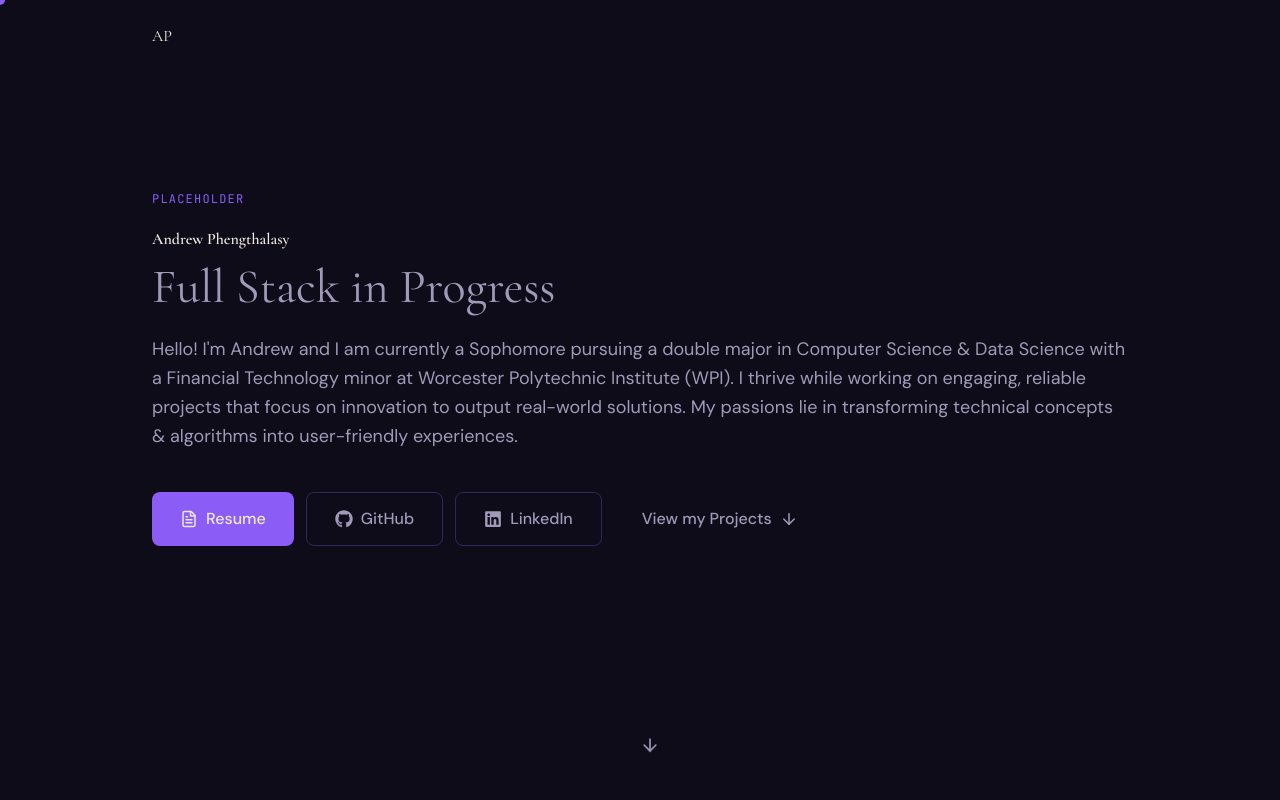
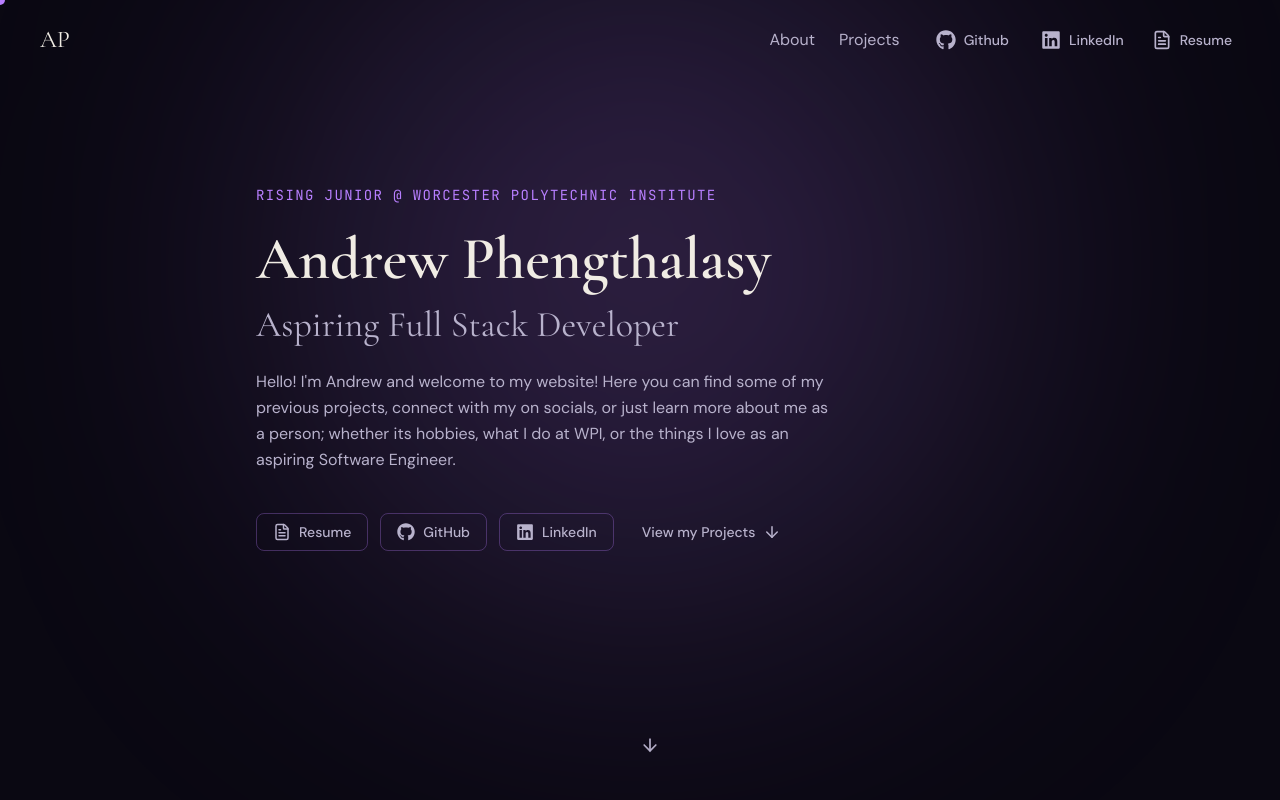
Before and after one commit to Andrew-Phengthalasy/portfolio, a Next.js app: page / in a window 1280 px wide. Shown: the top 800 px of the page. Built offline with nearby package versions, Linux system fonts and the light colour scheme.

Commit message:
styling changes!

```diff
--- a/app/global.css
+++ b/app/global.css
@@ -52,6 +52,6 @@
     }
 
     .label {
-        @apply font-mono text-accent text-xs uppercase tracking-widest;
+        @apply font-mono text-accent text-sm uppercase tracking-widest;
     }
 }
--- a/components/UserInterface/Button.tsx
+++ b/components/UserInterface/Button.tsx
@@ -28,9 +28,9 @@
     };
 
     const sizes = {
-        sm: "px-3 py-1.5 text-sm",
-        md: "px-5 py-2.5 text-sm",
-        lg: "px-7 py-3.5 text-base",
+        sm: "px-2 py-0.5 text-sm",
+        md: "px-3 py-1 text-sm",
+        lg: "px-4 py-2 text-sm",
     }
 
     const classes = `${base} ${variants[variant]} ${sizes[size]} ${className}`;
--- a/components/about/index.tsx
+++ b/components/about/index.tsx
@@ -22,9 +22,6 @@
                             beautiful products with sharp designs and personality. This website itself
                             is a great learning experience - im having a bunch of fun with this!
                         </p>
-                        <p>
-                            Im an avid Rainbow Six Siege enjoyer, and I love enjoying the New England weather (...)
-                        </p>
                     </div>
                 </div>
 
--- a/components/footer/index.tsx
+++ b/components/footer/index.tsx
@@ -25,7 +25,7 @@
                     <Button variant="ghost" href="https://linkedin.com/andrew-phengthalasy//" target="_blank">
                         <FaLinkedin/>
                     </Button>
-                    <Button variant="outline" href="/resume.pdf" target="_blank" size="sm">
+                    <Button variant="outline" href="/AndrewPhengthalasy_resume.pdf" target="_blank" size="sm">
                         <FileText size={14}/> Resume
                     </Button>
                 </div>
--- a/components/header/index.tsx
+++ b/components/header/index.tsx
@@ -26,39 +26,39 @@
 
     return (
         <header
-            className={`fixed top-0 left-0 right-0 z-50 transition-all duration-500 ${scrolled ? "bg-background/80 backddrop-blur-md border-b border-accent/10 py-3" : "py-6"}`
+            className={`fixed top-0 left-0 right-0 z-50 transition-all duration-500 ${scrolled ? "bg-background/80 backdrop-blur-md border-b border-accent/10 py-3" : "py-6"}`
             }
         >
             <div
-                className="max-w-5xl mx-auto px-6 flex items-center justify-between">
+                className="w-full px-10 flex items-center justify-between">
                 {/*logo & name*/}
                 <button
                     onClick={() => window.scrollTo({top: 0, behavior: "smooth"})}
-                    className="font-display text-x1 text-warm hover: text-accent transition-colors duration-200">
+                    className="font-display text-2xl text-warm hover:text-accent transition-colors duration-200">
                     AP
                 </button>
                 {/*Desktop Navigation*/}
                 <nav
-                    className="hidden md: flex items-ceneter gap-6">
+                    className="hidden md:flex items-center gap-6 ">
                     {navLinks.map((link) => (
                         <button
                             key={link.label}
                             onClick={() => scrollTo(link.href)}
-                            className="font-body text-sm text-muted hover:text-warm transition-colors duration-200"
+                            className="font-body text-md text-muted hover:text-warm transition-colors duration-200"
                         >
                             {link.label}
                         </button>
                     ))}
                     <div
-                        className="flex items-center gap-2 ml-4">
+                        className="flex items-center gap-2">
                         <Button variant="ghost" href="https://github.com/Andrew-Phengthalasy" target="_blank">
-                            <FaGithub/>
+                            <FaGithub size = {20}/> Github
                         </Button>
                         <Button variant="ghost" href="https://linkedin.com/andrew-phengthalasy//" target="_blank">
-                            <FaLinkedin/>
+                            <FaLinkedin size = {20}/> LinkedIn
                         </Button>
-                        <Button href="/resume.pdf" target="_blank" size="sm">
-                            <FileText size={14}/> Resume
+                        <Button variant = "ghost" href="/AndrewPhengthalasy_resume.pdf" target="_blank" size="sm">
+                            <FileText size={20}/> Resume
                         </Button>
                     </div>
                 </nav>
@@ -78,12 +78,12 @@
             {
                 menuOpen && (
                     <div
-                        className="md:hidden bg-background/95 backdrop-blur-md border-t border-accent/10 px-6 py-6 flex-col gap-4">
+                        className="md:hidden bg-background/95 backdrop-blur-md border-t border-accent/10 px-6 py-6 flex flex-col gap-4">
                         {navLinks.map((link) => (
                             <button
                                 key={link.label}
                                 onClick={() => scrollTo(link.href)}
-                                className="font-body text-elft text-warm hover:text-accent transition-colors duration-200"
+                                className="font-body text-left text-warm hover:text-accent transition-colors duration-200"
                             >
                                 {link.label}
                             </button>
@@ -92,12 +92,11 @@
                             <Button variant="ghost" href="https://github.com/Andrew-Phengthalasy" target="_blank">
                                 <FaGithub/>
                             </Button>
-                            <Button variant="ghost" href="https://linkedin.com/andrew-phengthalasy//" target="_blank">
+                            <Button variant="ghost" href="https://linkedin.com/andrew-phengthalasy/" target="_blank">
                                 <FaLinkedin/>
                             </Button>
-                            <Button href="/resume.pdf" target="_blank" size="sm">
+                            <Button variant = "ghost" href="/AndrewPhengthalasy_resume.pdf" target="_blank" size="sm">
                                 <FileText size={14}/> Resume
-                                <FaLinkedin/>
                             </Button>
                         </div>
                     </div>
--- a/components/landing/index.tsx
+++ b/components/landing/index.tsx
@@ -9,37 +9,32 @@
     };
 
     return (
-        <section className="relative min-h-screen flex flex-col justify-center section-padding"
-        >
+        <section className="relative min-h-screen flex flex-col items-start justify-center px-6">
             {/* background glow */}
             <div
-                className="absolute top-1/3 left-1/2 -translate-x-1/2 -translate-y-1/2 w-[600px] bg-accent/10 rounded-full blur =[120px] pointer-events-none"
-            />
-            <div className="relative z-10 max-w-3x1">
+                className="absolute top-1/3 left-1/2 -translate-x-1/2 -translate-y-1/2 w-[700px] h-[700px] bg-accent/20 rounded-full blur-[140px] pointer-events-none" />
+            <div className="relative z-10 max-w-3xl w-full mx-auto">
                 {/*label*/}
-                <span className="label mb-6 block"> placeholder</span>
+                <span className="label mb-6 block"> Rising Junior @ Worcester Polytechnic Institute</span>
+
 
                 {/* Name */}
-                <h1 className="font-display text-6x2 md:text-8x1 font-semibold text-warm leading-none mb-4"
-                >
+                <h1 className="font-display text-5xl md:text-6xl font-semibold text-warm leading-none mb-4">
                     Andrew Phengthalasy
                 </h1>
 
                 {/*Title*/}
-                <h2 className="font-display text3x1 md:text-5xl text-muted mb-6">
-                    Full Stack in Progress
+                <h2 className="font-display text-2xl md:text-4xl font-normal text-muted mb-6">
+                    Aspiring Full Stack Developer
                 </h2>
 
                 {/* Bio */}
-                <p className="font-body text-muted text-lg max-w-x1 leading-relaxed mb-10">
-                    Hello! I'm Andrew and I am currently a Sophomore pursuing a double major in Computer Science & Data
-                    Science with a Financial Technology minor at Worcester Polytechnic Institute (WPI). I thrive while
-                    working on engaging, reliable projects that focus on innovation to output real-world solutions. My
-                    passions lie in transforming technical concepts & algorithms into user-friendly experiences.
+                <p className="font-body text-muted text-base max-w-xl leading-relaxed mb-10">
+                    Hello! I'm Andrew and welcome to my website! Here you can find some of my previous projects, connect with my on socials, or just learn more about me as a person; whether its hobbies, what I do at WPI, or the things I love as an aspiring Software Engineer.
                 </p>
                 {/* available buttons */}
                 <div className="flex flex-wrap gap-3 mb-16">
-                    <Button href="/resume.pdf" target="_blank" size="lg">
+                    <Button variant = "outline" href="/AndrewPhengthalasy_resume.pdf" target="_blank" size="lg">
                         <FileText size={18}/> Resume
                     </Button>
                     <Button variant="outline" href="https://github.com/Andrew-Phengthalasy" target="_blank" size="lg">
@@ -58,7 +53,7 @@
             {/* Indicate user to scroll*/}
             <button
                 onClick={projectScroll}
-                className="absolute bottom-10 left-1/2 -translate-x-1/2 text-muted hover: text-accent transition-colors duration-200 animate-bounce"
+                className="absolute bottom-10 left-1/2 -translate-x-1/2 text-muted hover:text-accent transition-colors duration-200 animate-bounce"
             >
                 <ArrowDown size={20}/>
             </button>
--- a/tailwind.config.js
+++ b/tailwind.config.js
@@ -12,11 +12,11 @@
         mono: ["var(--font-mono)", "monospace"],
       },
       colors: {
-        background: "#0f0c1a",
-        surface: "#1c1830",
-        accent: "#8b5cf6",
-        warm: "#ede9e0",
-        muted: "#a09ab8",
+        background: "#0a0812",
+        surface: "#13102a",
+        accent: "#b87fff",
+        warm: "#f0ece4",
+        muted: "#b8b2cc",
       },
       borderRadius: {
         card: "1rem",
```
Also changed, not shown: 1 other file (tests, documents, lock files or other folders).
